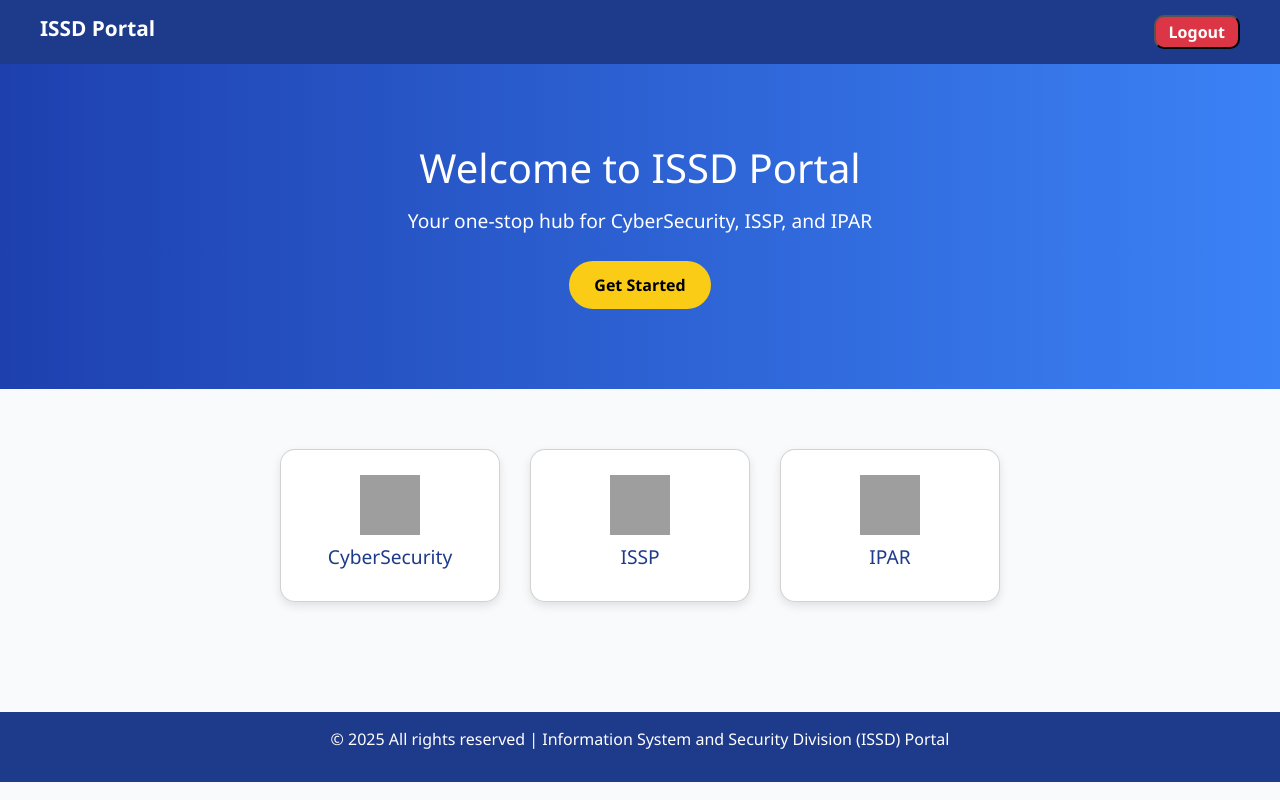
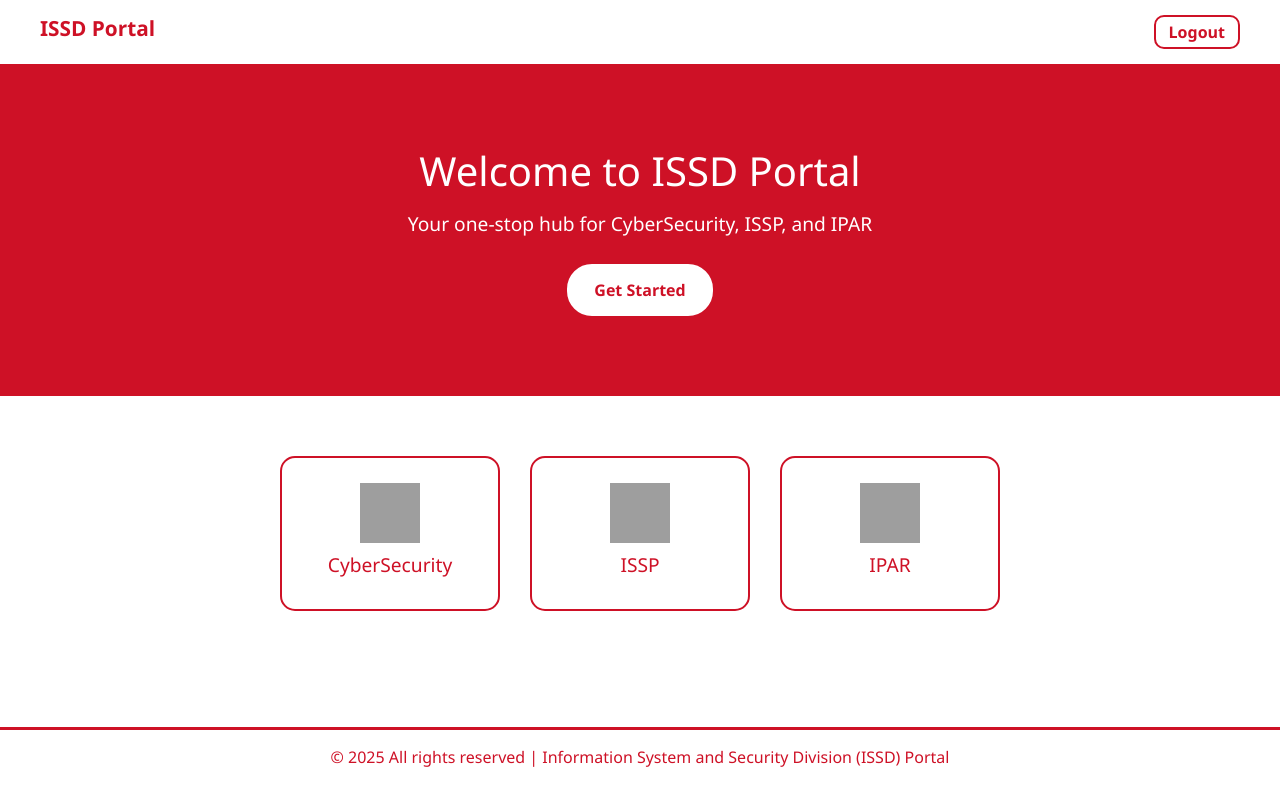
Before and after one commit to brianumandap7/CSRMS, a Django app: page /issd/ in a window 1280 px wide. Run offline with Django 3.2, Linux system fonts and the light colour scheme; a user stored in the database is signed in; grey boxes are pictures that could not be loaded.

Commit message:
This is the v2 landing page before the 1st presentation (#3)

```diff
--- a/issd/templates/issd/issd.html
+++ b/issd/templates/issd/issd.html
@@ -14,19 +14,31 @@
   <!-- Custom CSS
   <link rel="stylesheet" href="{% static 'basetemp/issd_css.css' %}">-->
 
+
+</head>
+
 <style>
 /* Reset */
 * {
   margin: 0;
   padding: 0;
   box-sizing: border-box;
-      /*font-family: Arial, Helvetica, sans-serif;*/
   font-family: 'Segoe UI', Tahoma, Geneva, Verdana, sans-serif;
 }
 
+html, body {
+  height: 100%;
+}
+
 body {
-      background: #f9fafc;
+  background: #ffffff; /* keep body clean white */
   color: #333;
+}
+
+#main-container {
+  min-height: 100%;
+  display: flex;
+  flex-direction: column;
 }
 
 /* Navbar */
@@ -34,41 +46,30 @@
   display: flex;
   justify-content: space-between;
   align-items: center;
-      background: #1e3a8a;
-      /*background: maroon;*/
+  background: #ffffff;       /* White navbar */
   padding: 15px 40px;
-      color: #fff;
+  color: #CE1126;
+  border-bottom: 3px solid #CE1126; /* thin red accent line */
 }
 
 #nav h1 {
   font-size: 1.3rem;
   font-weight: bold;
+  color: #CE1126;
 }
 
 #nav a {
-      color: #fff;
+  color: #CE1126;
   text-decoration: none;
   font-weight: 500;
 }
 
 /* Hero Section */
 #hero {
-      /*background-image: url('../static/basetemp/bg_red-blue-white2.png');
-      background-size:200px 300px;
-      background-repeat:repeat x;
-      background-position:left bottom;
-      background-attachment:fixed;
-
-      /*background:linear-gradient(to bottom right, #ffffff 0%, #ffffff 50%, transparent 51%), linear-gradient(to bottom right, transparent 0%, #d12028 30%, #a1131c 60%, #0d2c6e 100%);*/
-      /*background: linear-gradient(to right, #af1e1eff, #f63b3bff);*/
-      /*color: #fff;*/
-      background: linear-gradient(to right, #1e40af, #3b82f6);
-
+  background: #CE1126; /* Strong red section */
   text-align: center;
   padding: 80px 20px;
   color: #fff;
-
-
 }
 
 #hero h2 {
@@ -82,8 +83,9 @@
 }
 
 #hero button {
-      background: #facc15;
-      border: none;
+  background: #ffffff; /* White button */
+  color: #CE1126;
+  border: 2px solid #ffffff;
   padding: 12px 25px;
   border-radius: 25px;
   font-size: 1rem;
@@ -93,7 +95,7 @@
 }
 
 #hero button:hover {
-      background: #fde047;
+  background: #f4f4f4;
 }
 
 /* Modules Section */
@@ -105,17 +107,17 @@
   flex-wrap: wrap;
 }
 
-    #modules a{
+#modules a {
   text-decoration: none;
 }
 
 .card {
-      background: #fff;
+  background: #ffffff;
   width: 220px;
   text-align: center;
   padding: 25px;
   border-radius: 15px;
-      box-shadow: 0 4px 10px rgba(0, 0, 0, 0.1);
+  border: 2px solid #CE1126; /* red outline */
   transition: transform 0.3s, box-shadow 0.3s;
   cursor: pointer;
 }
@@ -128,48 +130,45 @@
 .card img {
   width: 60px;
   height: 60px;
-      /*margin-bottom: 15px;*/
   margin: 0 auto;
-
 }
 
 .card h3 {
   font-size: 1.2rem;
   margin-top: 10px;
-      color: #1e3a8a;
+  color: #CE1126;
 }
 
+/* Logout Button */
 .logout-btn {
   display: inline-block;
-      /*margin-top: 1px;*/
   padding: 3px 13px;
-      background: #dc3545;
-      /*background: #facc15;*/
-      color: #fff;
+  background: #ffffff;
+  border: 2px solid #CE1126;
+  color: #CE1126;
   border-radius: 10px;
+  font-weight: bold;
   text-decoration: none;
-      /*font-weight: 500;*/
-      font-weight: bold;
-      transition: background 0.3s;
+  transition: all 0.3s;
 }
 
 .logout-btn:hover {
-      background: #b02a37;
+  background: #CE1126;
   color: #fff;
-      /*background: #fde047;*/
 }
 
 /* Footer */
 #footer {
-      background: #1e3a8a;
-      /*background: black;*/
-      color: #fff;
+  background: #ffffff;
+  color: #CE1126;
   text-align: center;
   padding: 15px;
-      margin-top: 50px;
+  margin-top: auto;
+  border-top: 3px solid #CE1126; /* red accent line */
 }
+
 </style>
-</head>
+
 <body>
   <!-- Main Container -->
   <div id="main-container">
```
Also changed, not shown: db.sqlite3. Lines whose indentation alone changed are shown as unchanged.
